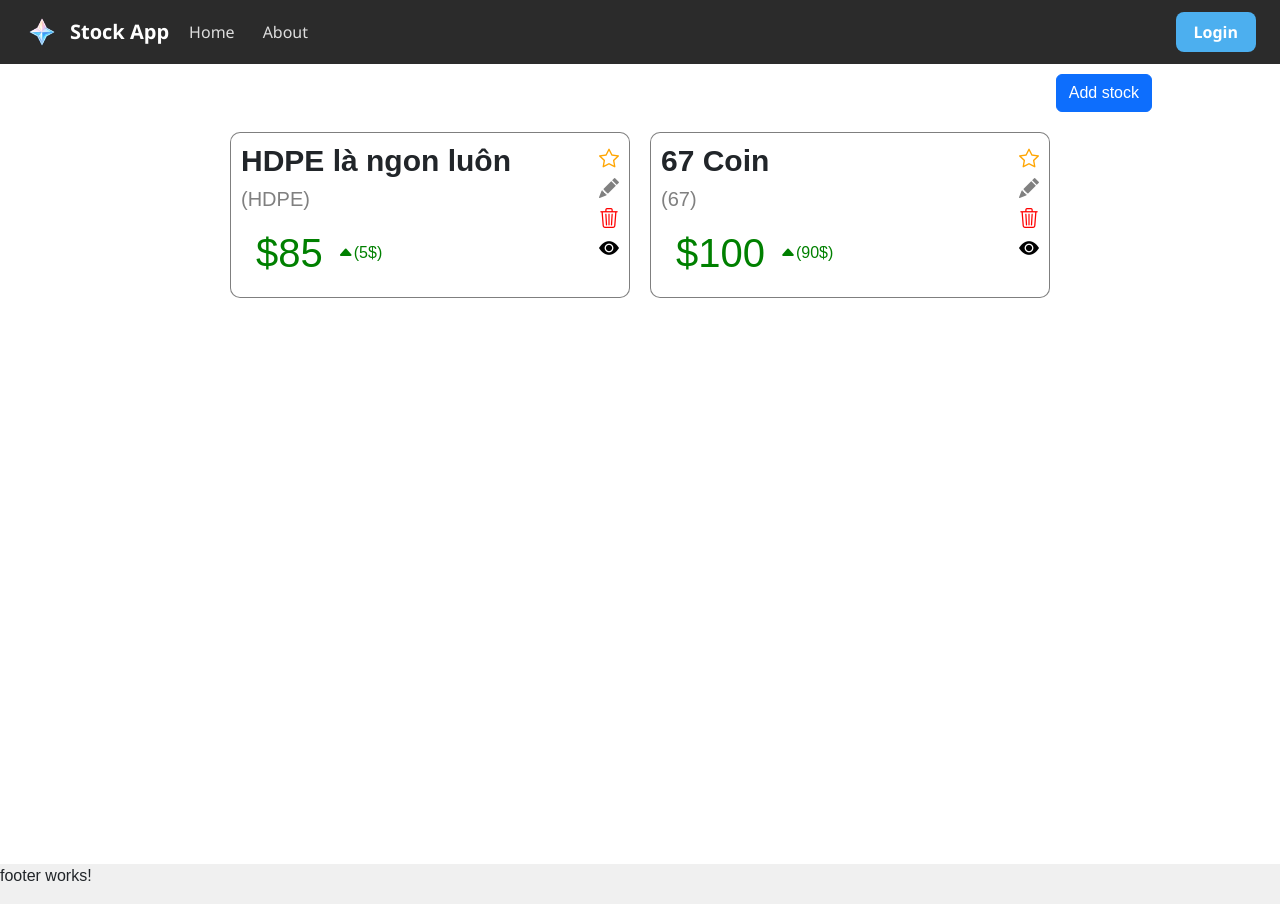
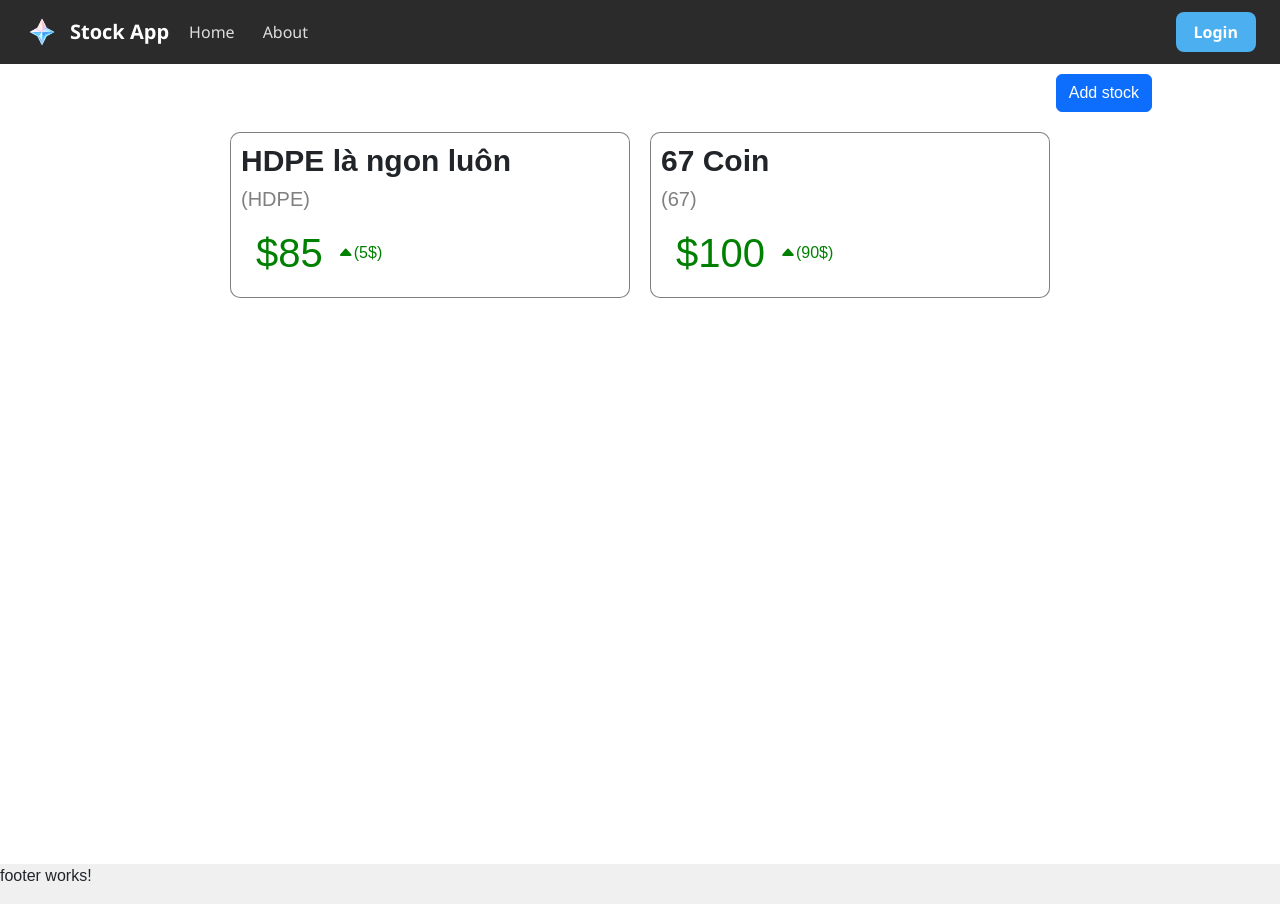
Before and after one commit to YangKlee/stock-app, an Angular app: page / in a window 1280 px wide. Built offline with nearby package versions, Linux system fonts and the light colour scheme.

Commit message:
add new qol

```diff
--- a/src/app/stock/stock-item/stock-item.html
+++ b/src/app/stock/stock-item/stock-item.html
@@ -1,5 +1,5 @@
 
-<div class="stock-item-container" >
+<div class="stock-item-container" (mouseenter)="isHover = true" (mouseleave)="isHover = false" >
     <h2 class="stock-title">{{stock.name}}</h2>
     <h3 class="stock-code">({{stock.code}})</h3>
     <span class="stock-start-container"
@@ -17,7 +17,7 @@
 
     </span>
 
-    <div class="fn-btn">
+    <div class="fn-btn" *ngIf="isHover">
         <!-- class binding -->
         <button class="btn-icon" (click)="addFavorite(stock)" >
             <i style="color: orange;" class="bi "
--- a/src/app/stock/stock-item/stock-item.ts
+++ b/src/app/stock/stock-item/stock-item.ts
@@ -15,6 +15,7 @@ export class StockItem {
   // nhận stock từ cha là stockList, property đó là có thể được bind từ bên ngoài
   // ! chắc chắn rằng nó không null
   @Input() stock!: Stock;
+  isHover: Boolean = false;
   addFavorite(stock: Stock)
   {
     if(stock.favourite == true)
```
